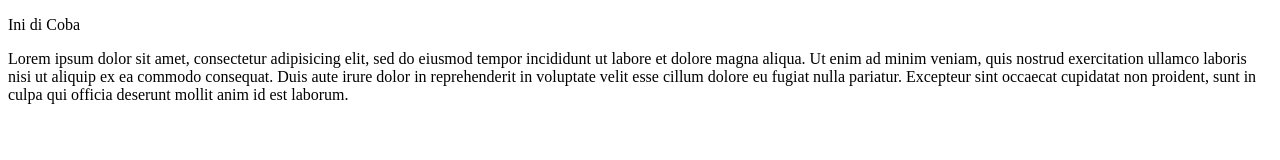
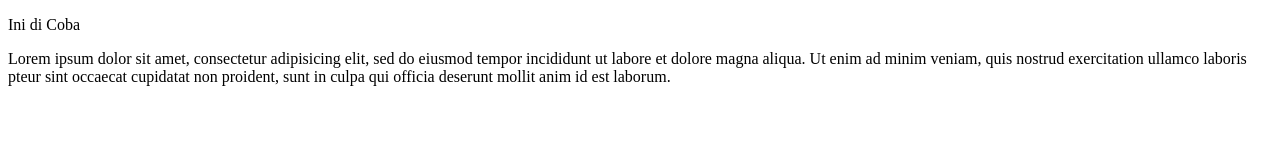
Before and after one commit to didik-setiawan/cobagit, a plain HTML site: page index.html in a window 1280 px wide. Drawn offline with Linux system fonts and the light colour scheme.

Commit message:
version 0.5

```diff
--- a/index.html
+++ b/index.html
@@ -9,9 +9,7 @@
 	<p>Ini di Coba</p>
 	<p>Lorem ipsum dolor sit amet, consectetur adipisicing elit, sed do eiusmod
 	tempor incididunt ut labore et dolore magna aliqua. Ut enim ad minim veniam,
-	quis nostrud exercitation ullamco laboris nisi ut aliquip ex ea commodo
-	consequat. Duis aute irure dolor in reprehenderit in voluptate velit esse
-	cillum dolore eu fugiat nulla pariatur. Excepteur sint occaecat cupidatat non
+	quis nostrud exercitation ullamco laboris pteur sint occaecat cupidatat non
 	proident, sunt in culpa qui officia deserunt mollit anim id est laborum.</p>
 </body>
 </html>
```
